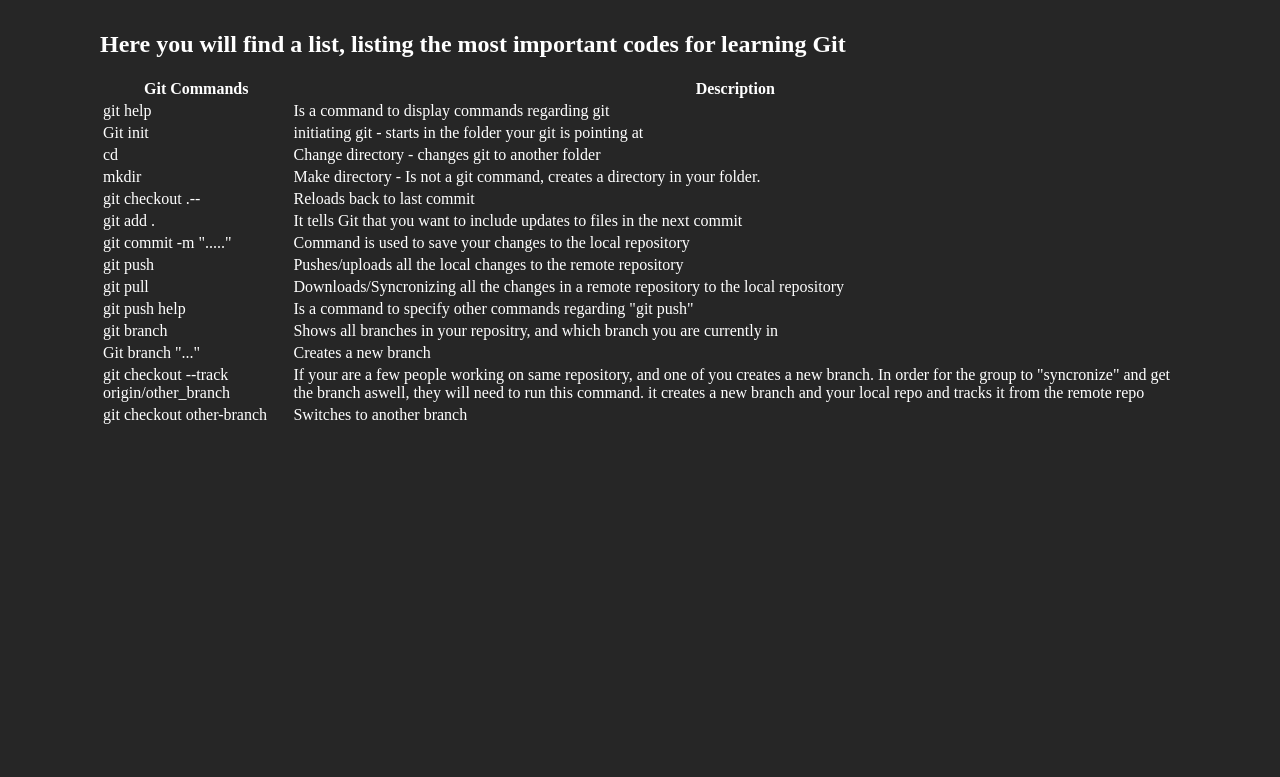
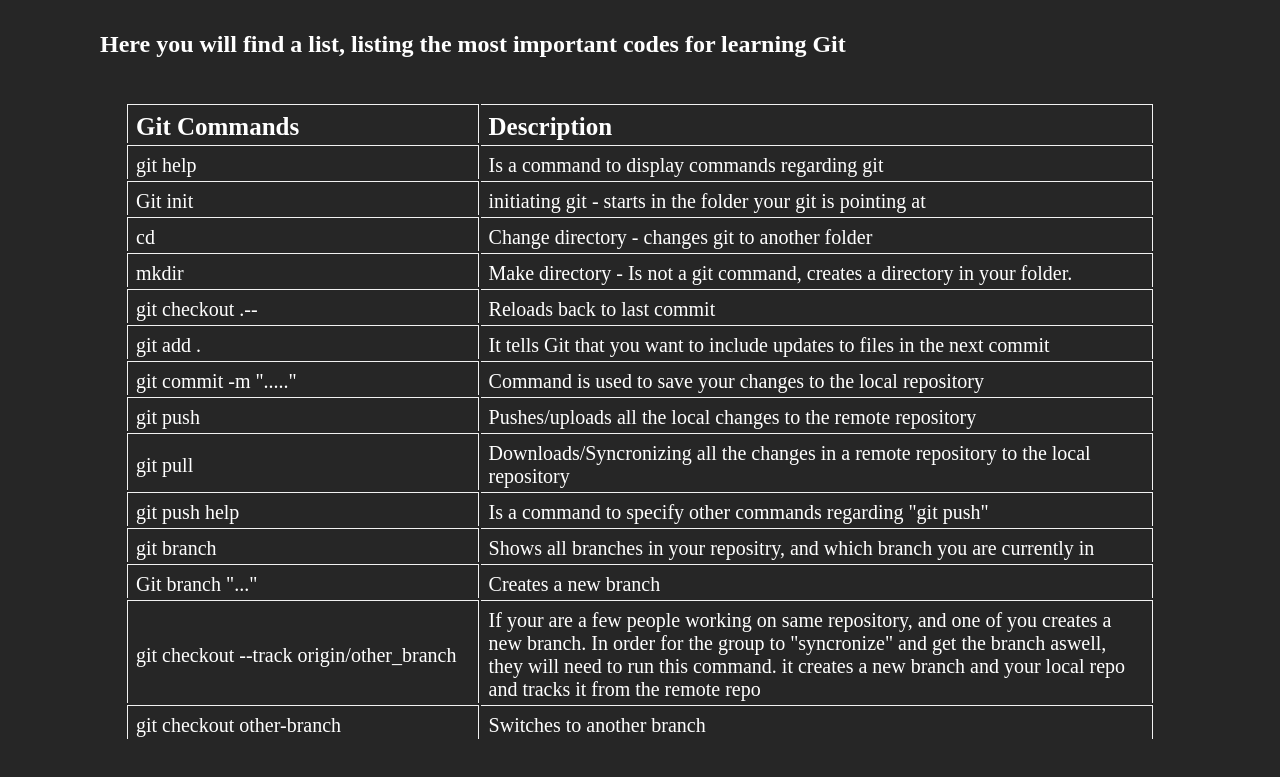
Before and after one commit to SimonLervad/Assignments-DE.2, a plain HTML site: page aboutus.html in a window 1280 px wide. Shown: the part 121-898 px from the top of the page. Before the commit the page ends 800 px from the top, so only its background shows below. Drawn offline with Linux system fonts and the light colour scheme.

Commit message:
rettet table til layout

```diff
--- a/aboutus.html
+++ b/aboutus.html
@@ -28,7 +28,8 @@
     <h2>
       Here you will find a list, listing the most important codes for learning Git
     </h2>
-    <table>
+    <div class="table-box">
+      <table>
       <tr>
         <th>Git Commands</th><th>Description</th>
       </tr>
@@ -75,6 +76,7 @@
         <td>git checkout other-branch</td><td>Switches to another branch</td>
       </tr>
     </table>
+    </div>
   </div>
 </body>
 </html>
--- a/style.css
+++ b/style.css
@@ -25,7 +25,30 @@ p {
 	margin:0;
 	max-width:200px;
 }
-table{color:#fff}
+table{
+	color:#fff;
+	font-size:20px;
+	margin:auto;
+	display:block;
+	align-self: center;
+}
+th, td {
+	border-top:1px solid #f2f2f2;
+	border-right:1px solid #f2f2f2;
+	text-align:left;
+	padding:8px 13px 2px 8px;
+}
+th {font-size:25px;}
+th:nth-child(1) {
+	border-left:1px solid #f2f2f2;
+}
+td:nth-child(1) {
+	border-left:1px solid #f2f2f2;
+	width:400px;
+}
+td:nth-child(2) {
+	width:800px;
+}
 div {
 	width:100%;
 	padding:25px;
```
